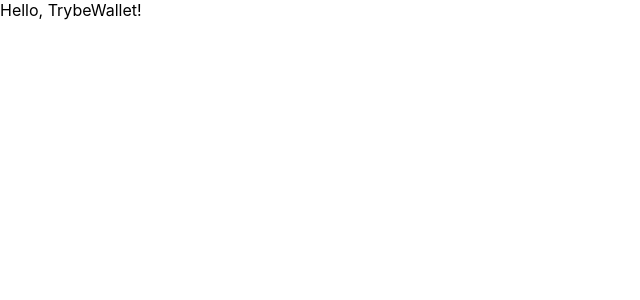
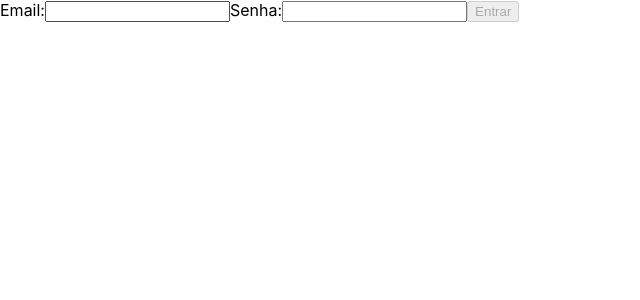
Before and after one commit to lucasmpimentel/Trybe_Wallet, a React (Create React App) app: page / in a window 1280 px wide. Shown: the top 300 px of the page, without its empty margins (0-640 px from the left). Built offline with nearby package versions, Linux system fonts and the light colour scheme.

Commit message:
Configuração Redux, Login Page e inicio da Wallet

```diff
--- a/src/App.js
+++ b/src/App.js
@@ -1,7 +1,15 @@
 import React from 'react';
+import { Route, Switch } from 'react-router-dom';
+import Login from './pages/Login';
+import Wallet from './pages/Wallet';
 
 function App() {
-  return <div>Hello, TrybeWallet!</div>;
+  return (
+    <Switch>
+      <Route exact path="/carteira" component={ Wallet } />
+      <Route exact path="/" component={ Login } />
+    </Switch>
+  );
 }
 
 export default App;
--- a/src/actions/index.js
+++ b/src/actions/index.js
@@ -1 +1,12 @@
-// Coloque aqui suas actions
+export const NEW_USER = 'NEW_USER';
+export const NEW_EXPEND = 'NEW_EXPEND';
+
+export const newUser = (email) => ({
+  type: NEW_USER,
+  email,
+});
+
+export const newExpend = (state) => ({
+  type: NEW_EXPEND,
+  state,
+});
--- a/src/index.js
+++ b/src/index.js
@@ -2,12 +2,16 @@
 import ReactDOM from 'react-dom';
 import { BrowserRouter } from 'react-router-dom';
 import './index.css';
+import { Provider } from 'react-redux';
 import App from './App';
+import store from './store';
 import * as serviceWorker from './serviceWorker';
 
 ReactDOM.render(
   <BrowserRouter>
-    <App />
+    <Provider store={ store }>
+      <App />
+    </Provider>
   </BrowserRouter>,
   document.getElementById('root'),
 );
--- a/src/pages/Login.js
+++ b/src/pages/Login.js
@@ -1,9 +1,82 @@
 import React from 'react';
+import PropTypes from 'prop-types';
+import { connect } from 'react-redux';
+import { newUser } from '../actions';
 
 class Login extends React.Component {
+  state = {
+    email: '',
+    password: '',
+    isDisabled: true,
+  }
+
+  handleSubmit = (event) => {
+    event.preventDefault();
+    const { history, emailDispatch } = this.props;
+    const { email } = this.state;
+    /* dispatch(newUser(email)); */
+    emailDispatch(email);
+    history.push('/carteira');
+  }
+
+  handleChange = ({ target: { name, value } }) => {
+    this.setState(({
+      [name]: value,
+    }), () => {
+      const { email, password } = this.state;
+      const MIN_PASSWORD = 6;
+      const emailCheck = (email.includes('@') && email.endsWith('.com'));
+      const buttonEnabler = (emailCheck && password.length >= MIN_PASSWORD);
+      if (!buttonEnabler) {
+        this.setState({ isDisabled: true });
+      } else {
+        this.setState({ isDisabled: false });
+      }
+    });
+  }
+
   render() {
-    return <div>Login</div>;
+    const { email, password, isDisabled } = this.state;
+    const { handleChange, handleSubmit } = this;
+    return (
+      <form onSubmit={ handleSubmit }>
+        <label htmlFor="email">
+          Email:
+          <input
+            data-testid="email-input"
+            type="email"
+            value={ email }
+            id="email"
+            name="email"
+            onChange={ handleChange }
+          />
+        </label>
+        <label htmlFor="email">
+          Senha:
+          <input
+            data-testid="password-input"
+            type="password"
+            value={ password }
+            id="password"
+            name="password"
+            onChange={ handleChange }
+          />
+        </label>
+        <button type="submit" disabled={ isDisabled }>Entrar</button>
+      </form>
+    );
   }
 }
 
-export default Login;
+const mapDispatchToProps = (dispatch) => ({
+  emailDispatch: (email) => dispatch(newUser(email)),
+});
+
+export default connect(null, mapDispatchToProps)(Login);
+
+Login.propTypes = {
+  emailDispatch: PropTypes.func.isRequired,
+  history: PropTypes.shape({
+    push: PropTypes.func.isRequired,
+  }).isRequired,
+};
--- a/src/pages/Wallet.js
+++ b/src/pages/Wallet.js
@@ -1,9 +1,34 @@
 import React from 'react';
+import PropTypes from 'prop-types';
+import { connect } from 'react-redux';
 
 class Wallet extends React.Component {
+  state= {
+    expenses: 0,
+  }
+
   render() {
-    return <div>TrybeWallet</div>;
+    const { email } = this.props;
+    const { expenses } = this.state;
+
+    return (
+      <header className="header-wallet">
+        <div className="container-email-expenses">
+          <h5 data-testid="email-field">{ `Email: ${email}` }</h5>
+          <p data-testid="total-field">{ `Despesa total: ${expenses}`}</p>
+          <span data-testeid="header-currency-field">BRL</span>
+        </div>
+      </header>
+    );
   }
 }
 
-export default Wallet;
+const mapStateToProps = (state) => ({
+  email: state.user.email,
+});
+
+export default connect(mapStateToProps)(Wallet);
+
+Wallet.propTypes = {
+  email: PropTypes.string.isRequired,
+};
--- a/src/reducers/index.js
+++ b/src/reducers/index.js
@@ -1,5 +1,15 @@
-// import user from './user';
-// import wallet from './wallet';
+import { combineReducers } from 'redux';
+import user from './user';
+import wallet from './wallet';
 
 // Configure os seus reducers.
 // ATENÇÃO: você obrigatoriamente tem que utilizar as chaves "user" e "wallet" no seu estado global
+
+const rootReducer = combineReducers({
+  user,
+  wallet,
+});
+
+export default rootReducer;
+
+// Feito com o passo a passo disponibilizado pelo André e com a ajuda do Mario.
--- a/src/reducers/user.js
+++ b/src/reducers/user.js
@@ -1 +1,17 @@
 // Esse reducer será responsável por tratar as informações da pessoa usuária
+const INITIAL_STATE = {
+  email: '',
+};
+
+const user = (state = INITIAL_STATE, action) => {
+  switch (action.type) {
+  case 'NEW_USER':
+    return {
+      ...state,
+      email: action.email,
+    };
+  default: return state;
+  }
+};
+
+export default user;
--- a/src/reducers/wallet.js
+++ b/src/reducers/wallet.js
@@ -1 +1,21 @@
 // Esse reducer será responsável por tratar o todas as informações relacionadas as despesas
+
+const INITIAL_STATE = {
+  currencies: [],
+  expenses: [],
+};
+
+function wallet(state = INITIAL_STATE, action) {
+  switch (action.type) {
+  case 'NEW_EXPEND':
+    return {
+      ...state,
+      ...action.currencies,
+      ...action.expenses,
+    };
+  default:
+    return state;
+  }
+}
+
+export default wallet;
--- /dev/null
+++ b/src/store/index.js
@@ -0,0 +1,13 @@
+import { createStore, applyMiddleware } from 'redux';
+import { composeWithDevTools } from '@redux-devtools/extension';
+import thunk from 'redux-thunk';
+import rootReducer from '../reducers';
+
+const store = createStore(
+  rootReducer,
+  composeWithDevTools(
+    applyMiddleware(thunk),
+  ),
+);
+
+export default store;
```
Also changed, not shown: package.json (+6 -4 lines), 1 other file (tests, documents, lock files or other folders).
